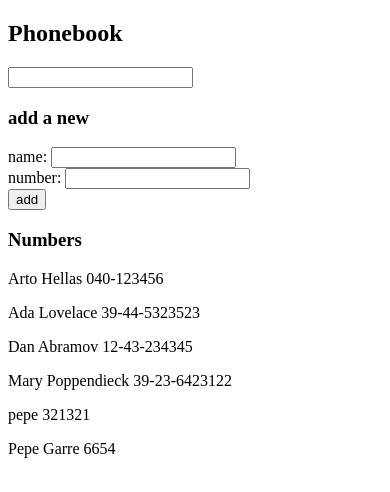
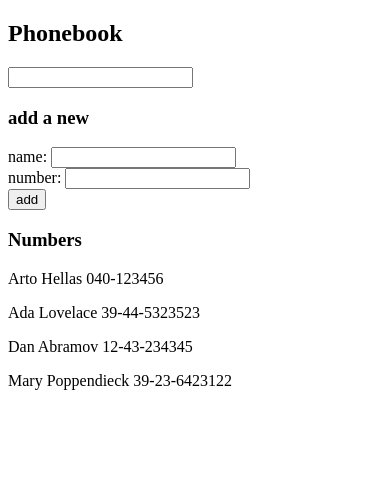
Before and after one commit to rrgarre/FullStackOpen-Garre, a React (Vite) app in the folder part02/phonebook/: page / in a window 390 px wide. Shown: the top 492 px of the page. Built offline with nearby package versions, Linux system fonts and the light colour scheme; data requests are answered from the project's data file.

Commit message:
2.13: phonebook step 8

```diff
--- a/part02/phonebook/db.json
+++ b/part02/phonebook/db.json
@@ -19,16 +19,6 @@
       "name": "Mary Poppendieck",
       "number": "39-23-6423122",
       "id": 4
-    },
-    {
-      "id": "ed25",
-      "name": "pepe",
-      "number": "321321"
-    },
-    {
-      "id": "47a3",
-      "name": "Pepe Garre",
-      "number": "6654"
     }
   ]
 }
--- a/part02/phonebook/src/App.jsx
+++ b/part02/phonebook/src/App.jsx
@@ -1,8 +1,8 @@
 import { useEffect, useState } from 'react'
-import axios from 'axios'
 import Filter from './components/Filter'
 import FormNewPerson from './components/FormNewPerson'
 import ListPersons from './components/ListPersons'
+import personService from './services/persons'
 
 const App = () => {
   const [persons, setPersons] = useState([])
@@ -11,11 +11,10 @@ const App = () => {
   const [search, setSearch] = useState('')
 
   useEffect(()=>{
-    console.log('effect')
-    axios
-      .get("http://localhost:3001/persons")
-      .then(result => {
-        setPersons(result.data)
+    personService
+      .getAll()
+      .then(initialPersons => {
+        setPersons(initialPersons)
       })
   }, [])
 
@@ -30,10 +29,10 @@ const App = () => {
       name: newName,
       number: newNumber
     }
-    axios
-      .post('http://localhost:3001/persons', newPerson)
-      .then(response => {
-        setPersons(persons.concat(response.data))
+    personService
+      .create(newPerson)
+      .then(addedPerson => {
+        setPersons(persons.concat(addedPerson))
         setNewName('')
         setNewNumber('')
       })
--- /dev/null
+++ b/part02/phonebook/src/services/persons.js
@@ -0,0 +1,16 @@
+import axios from 'axios'
+const baseUrl = 'http://localhost:3001/persons'
+
+const getAll = () => {
+  return axios
+    .get(baseUrl)
+    .then(response => response.data)
+}
+
+const create = newPerson => {
+  return axios
+    .post(baseUrl, newPerson)
+    .then(response => response.data)
+}
+
+export default { getAll, create }
```
